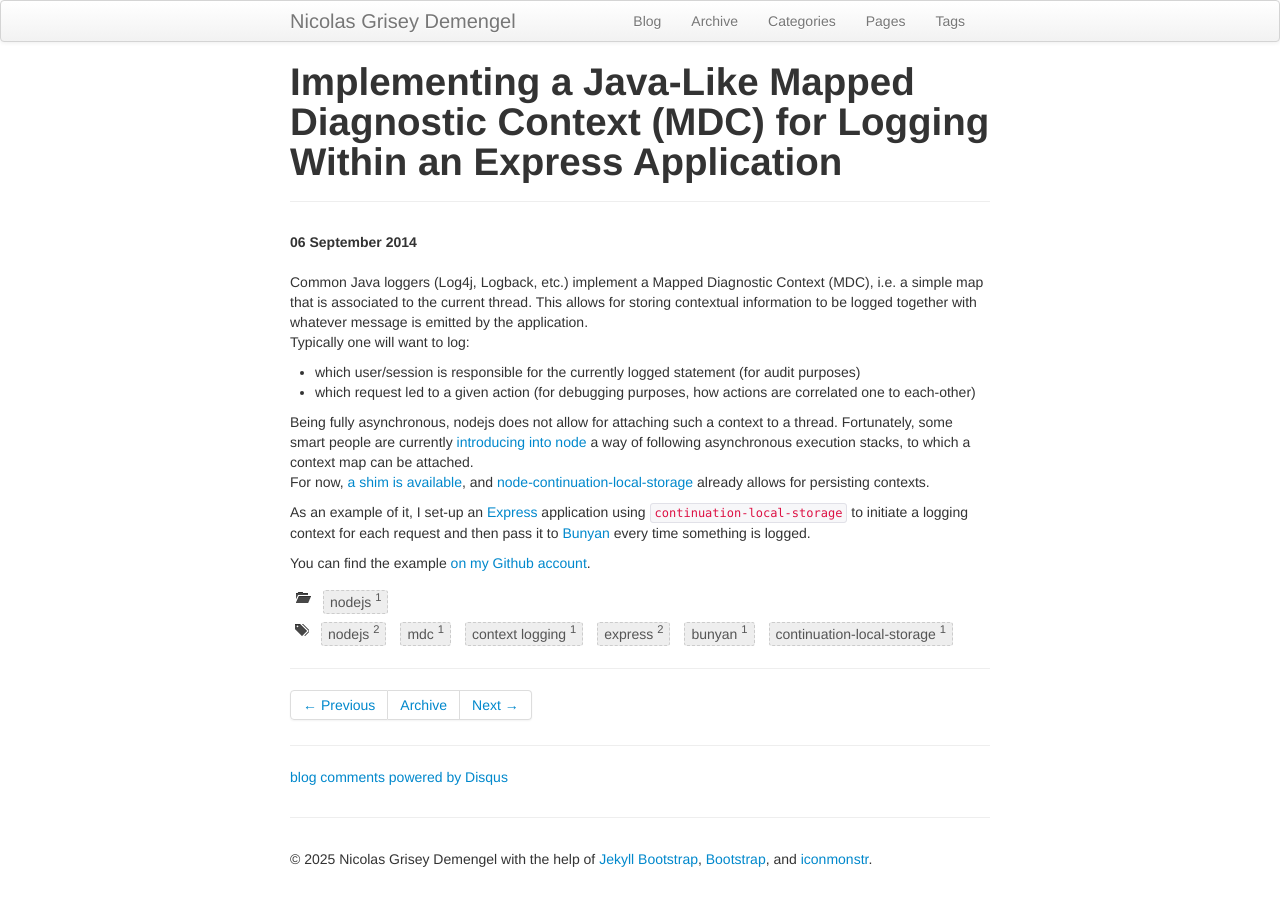
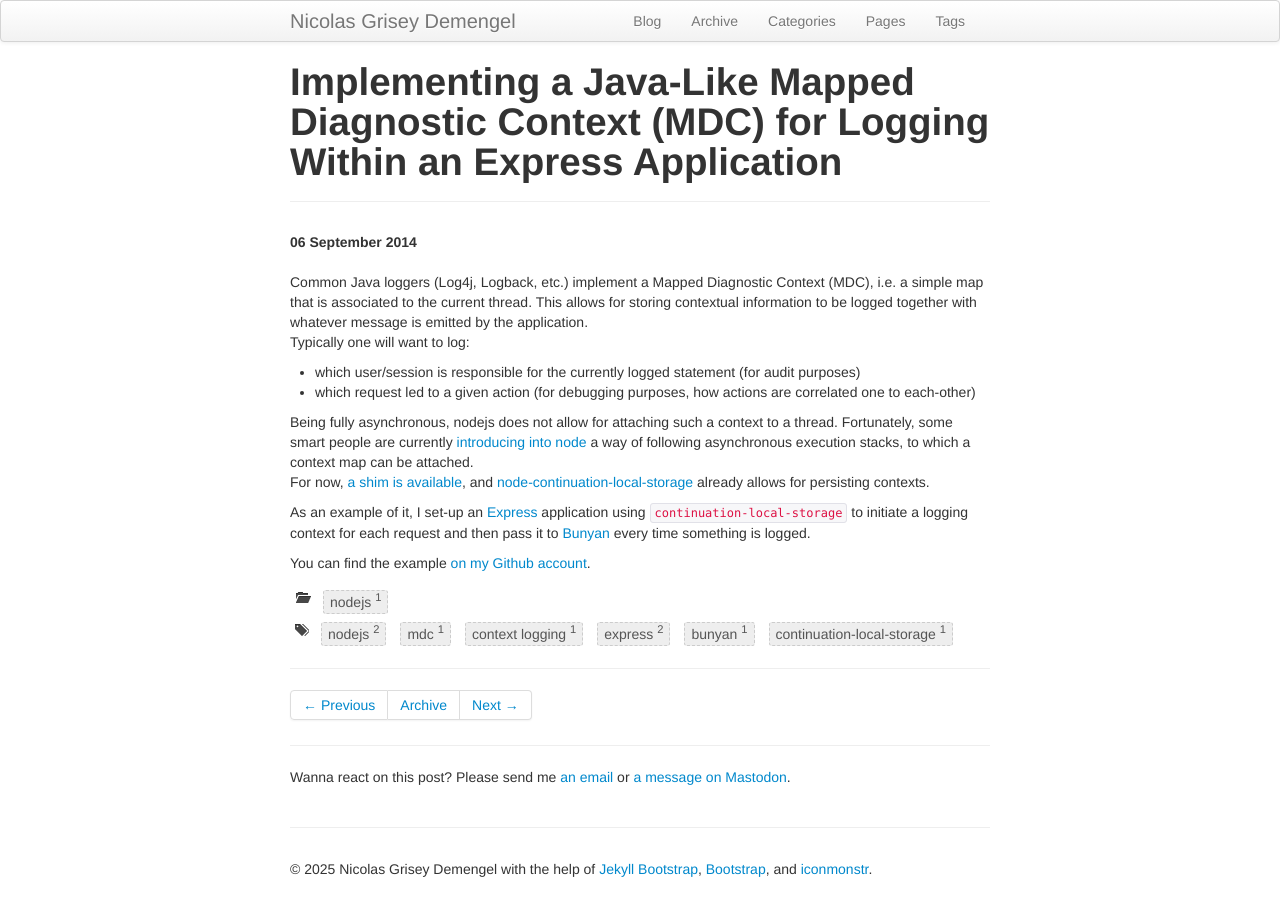
Before and after one commit to ndemengel/ndemengel.github.com, a Jekyll site: the page built from _posts/nodejs/2014-09-06-java-like-mdc-for-logging-within-express-app.md, in a window 1280 px wide. Built offline with Jekyll 4.4.1, drawn with Linux system fonts in a browser that asks for light colours; comment, search, counter and statistics services are not loaded.

Commit message:
Get rid of Disqus entirely

```diff
--- a/_config.yml
+++ b/_config.yml
@@ -17,7 +17,7 @@ author :
   name : Nicolas Grisey Demengel
 #  email :
   github : ndemengel
-  twitter : NicolasDemengel
+#  twitter : NicolasDemengel
 #  feedburner :
 
 # The production_url is only used when full-domain names are needed
@@ -28,7 +28,7 @@ author :
 # Else if you are pushing to username.github.io, replace with your username.
 # Finally if you are pushing to a GitHub project page, include the project name at the end.
 #
-production_url : http://demengel.net
+production_url : https://demengel.net
 
 # All Jekyll-Bootstrap specific configurations are namespaced into this hash
 #
@@ -83,7 +83,7 @@ JB :
   # Set 'provider' to false to turn commenting off globally.
   #
   comments :
-    provider : disqus
+    provider : custom
     disqus :
       short_name : nicolasdemengel
     livefyre :
--- /dev/null
+++ b/_includes/custom/comments
@@ -0,0 +1 @@
+<p>Wanna react on this post? Please send me <a href="mailto:nicolas.demengel@gmail.com">an email</a> or <a href="https://piaille.fr/@NicolasGriseyDemengel">a message on Mastodon</a>.</p>
```
